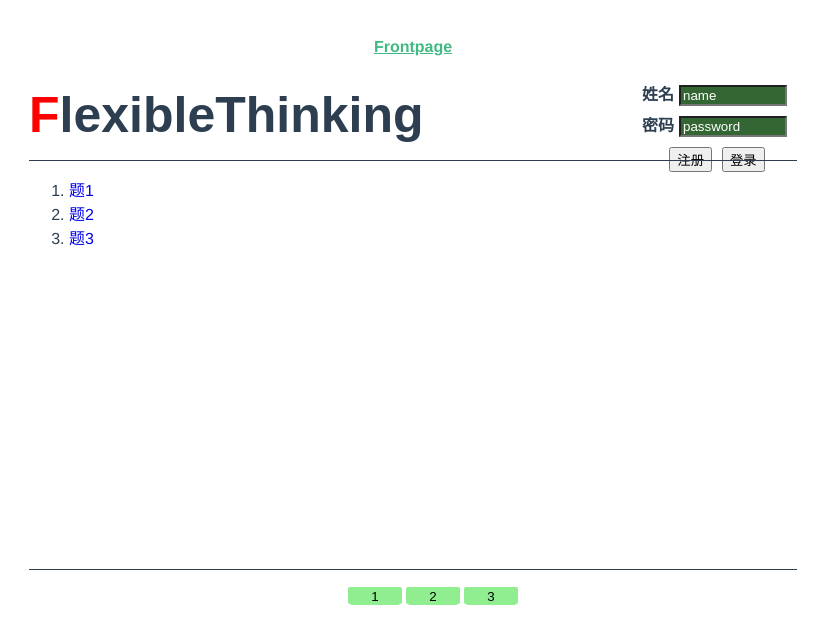
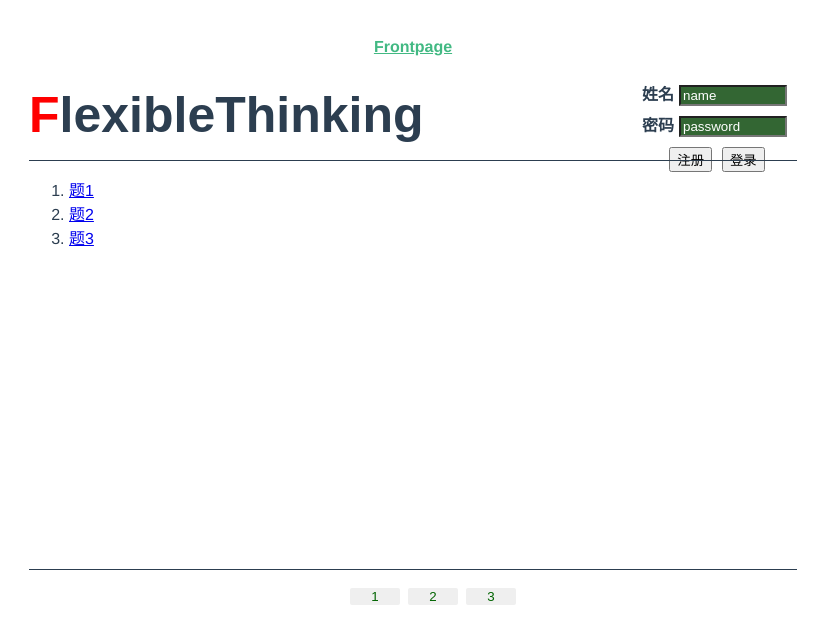
Before and after one commit to zhouyang8888/flexiblethinking_fg, a Vue app: page /#/frontpage in a window 1280 px wide. Shown: the top 644 px of the page, without its empty margins (227-1045 px from the left). Built offline with nearby package versions, Linux system fonts and the light colour scheme.

Commit message:
MOD:add check for page numbers.

```diff
--- a/src/components/Content.vue
+++ b/src/components/Content.vue
@@ -1,13 +1,14 @@
 <template>
     <div class='content'>
-      <ol class='titles'>
+      <ol class='titles' :start="start">
           <li v-for="item in items" :key="item.id">
             <a :href="'/list/' + item.id">{{ item.title }}</a>
           </li>
       </ol>
       <ul class="pageno">
           <li v-for="p in ps" :key="p.no">
-            <button v-on:click="jump(p.no)">{{ p.no }}</button>
+            <button v-if="p.no >= 1" v-on:click="jump(p.no)">{{ p.no }}</button>
+            <button v-else style="background-color:red">无</button>
           </li>
       </ul>
     </div>
@@ -17,13 +18,16 @@
 export default {
   name: 'Content',
   props: {
+    start: { type: Number, default: 1 },
     items: Array,
     ps: Array
   },
   methods: {
-    jump: function (pageNo) {
+    jump: function (pn) {
+      var pageNo = Number(pn)
       this.items = [{ title: pageNo + '_题1', id: pageNo * 10 + 1 }, { title: pageNo + '_题2', id: pageNo * 10 + 2 }, { title: pageNo + '_题3', id: pageNo * 10 + 3 }]
       this.ps = [{ no: pageNo - 1 }, { no: pageNo }, { no: pageNo + 1 }]
+      this.start = pageNo * 10 - 9
     }
   }
 }
@@ -47,13 +51,14 @@ export default {
     height: 70%;
     border-bottom: solid 1px;
 }
-a {
-    text-decoration: none;
+button {
+    color:darkgreen;
 }
-a:hover {
-    background-color: chartreuse;
+button:hover {
+    background-color:teal;
+    color: white;
 }
-a:visited {
+button:visited {
     text-decoration-color:crimson;
     background-color: lightgrey;
 }
@@ -62,7 +67,6 @@ a:visited {
     display: inline;
     width: 50px;
     margin: 2px;
-    background-color:lightgreen;
     border-radius: 2px;
     border-style:none;
 }
--- a/src/views/Frontpage.vue
+++ b/src/views/Frontpage.vue
@@ -2,7 +2,7 @@
   <div class="fp">
     <div id='logo'><p>FlexibleThinking</p></div>
     <Login name="name" pswd="password"/>
-    <Content :items="[{title: '题1', id:'1'}, {title: '题2', id:'2'}, {title: '题3', id:'3'}]" :ps="[{no:'1'},{no:'2'},{no:'3'}]" />
+    <Content :start="1" :items="[{title: '题1', id:'1'}, {title: '题2', id:'2'}, {title: '题3', id:'3'}]" :ps="[{no:'1'},{no:'2'},{no:'3'}]" />
   </div>
 </template>
 
```
